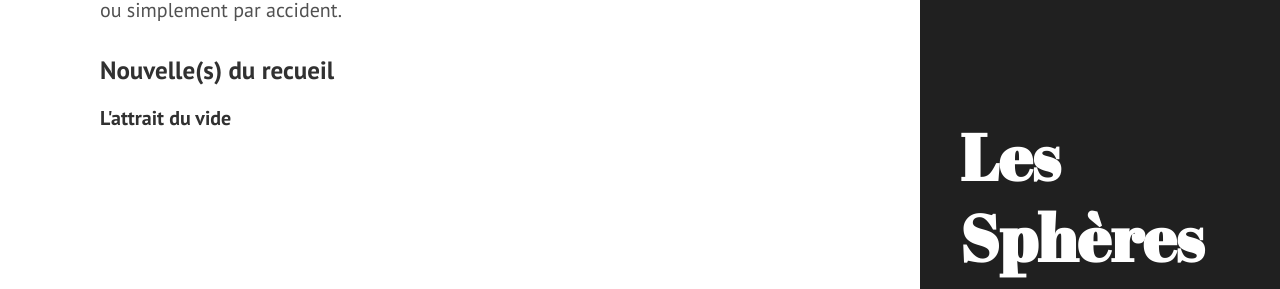
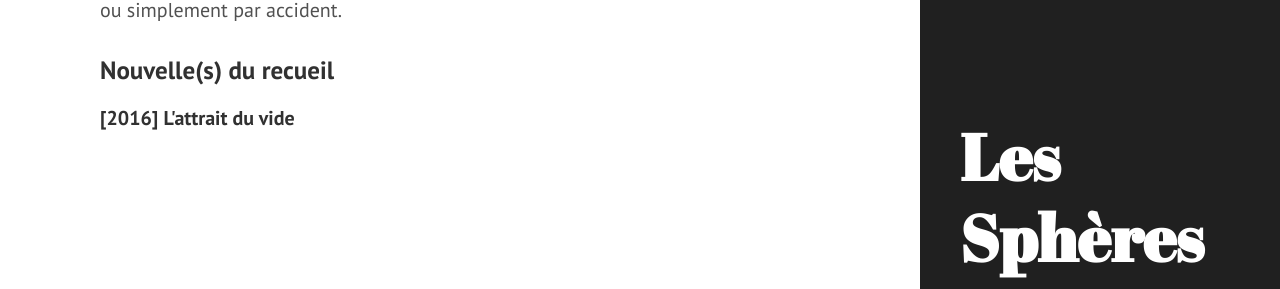
Before and after one commit to spheresdesar/shortstories, a Jekyll site: the page built from pages/category/dm.md, in a window 1280 px wide. Shown: the part 232-521 px from the top of the page. Built offline with Jekyll 4.4.1, drawn with Linux system fonts in a browser that asks for light colours.

Commit message:
test category page

```diff
--- a/_layouts/category.html
+++ b/_layouts/category.html
@@ -36,8 +36,9 @@ layout: default
     <div class="list-group">
         <h3>Nouvelle(s) du recueil</h3>
         {% for post in site.categories[page.category] %}
+            {% capture post_year %}{{ post.date | date: '%Y' }}{% endcapture %}
             <a href="{{ post.url }}/" class="list-group-item">
-                <h4 class="list-group-item-heading">{{ post.title }}</h4>
+                <h4 class="list-group-item-heading">[{{ post_year }}] {{ post.title }}</h4>
             </a>
         {% endfor %}
                 </div>
```
